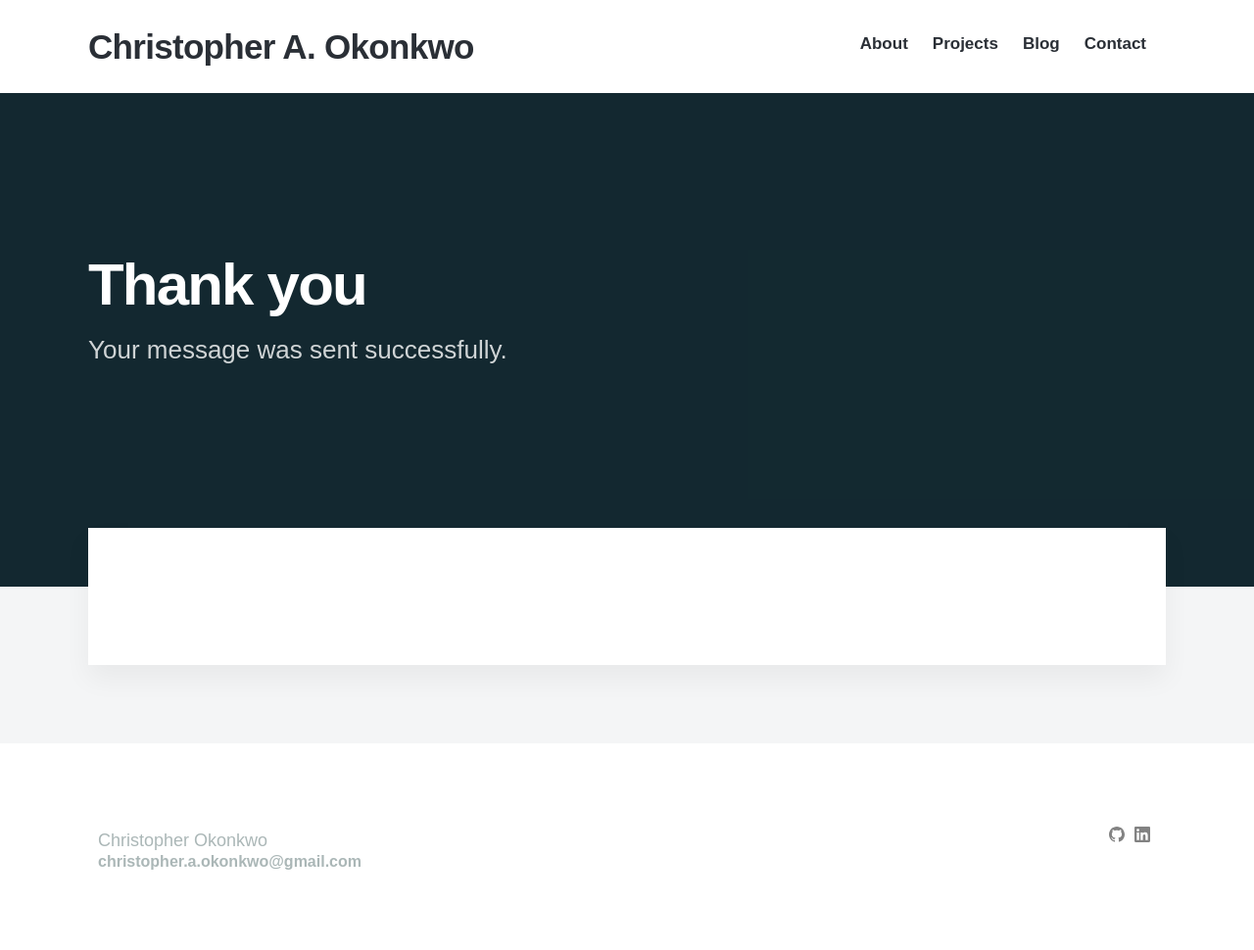
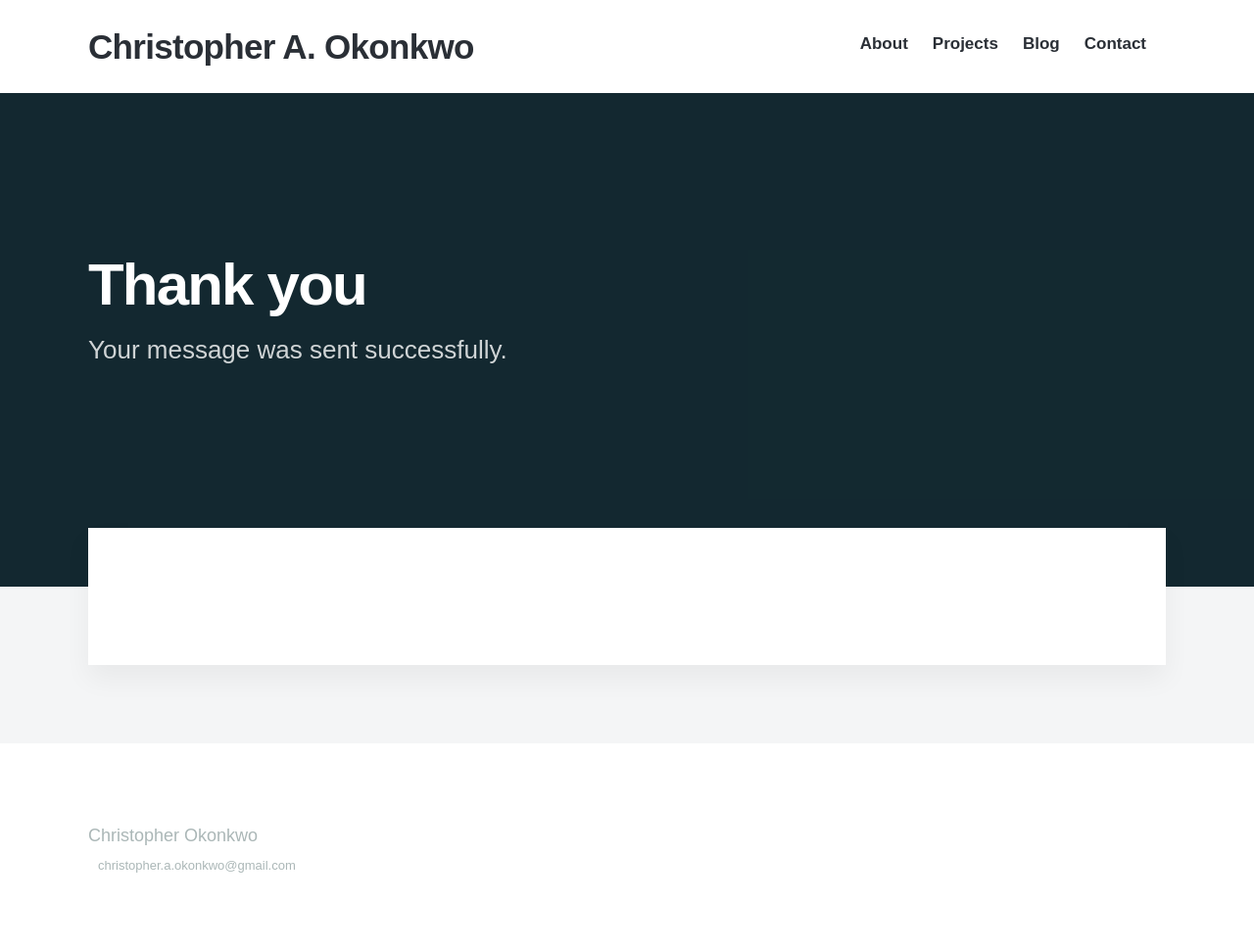
Before and after one commit to crisokonkwo/crisokonkwo.github.io, a Jekyll site: the page built from _pages/thanks.md, in a window 1280 px wide. Shown: the whole page at 98% size. Built offline with Jekyll 4.4.1, drawn with Linux system fonts in a browser that asks for light colours; nearby versions of some CDN libraries; some web fonts are replaced.

Commit message:
Update footer.html

```diff
--- a/_includes/footer.html
+++ b/_includes/footer.html
@@ -1,19 +1,13 @@
 <footer class="footer">
 
-	<div class="footer-wrap">
+	<div class="wrap">
+		<p class="footer__text">{{ site.data.settings.footer_settings.footer_tagline }}</p>
+		<div class="footer__copyright">
+			<a href="mailto:christopher.a.okonkwo@gmail.com">christopher.a.okonkwo@gmail.com</a>
+		</div>
+		<ul class="socials">
 
-		<div class="social__col__1">
-			<p class="footer__text">{{ site.data.settings.footer_settings.footer_tagline }}</p>
-			<a class="footer__text"href="mailto:christopher.a.okonkwo@gmail.com">christopher.a.okonkwo@gmail.com</a>
-		</div>
-		<div class="social__col__2">
-				<a href="https://crisokonkwo.github.io">
-					<svg class="svg-icon"><use xlink:href="/assets/social-icons.svg#github"></use></svg>
-				</a>
-				<a href="https://www.linkedin.com/in/christopher-okonkwo/">
-					<svg class="svg-icon"><use xlink:href="/assets/social-icons.svg#linkedin"></use></svg>
-				</a>
-		</div>
+		</ul>
 	</div>
 
 </footer>
```
